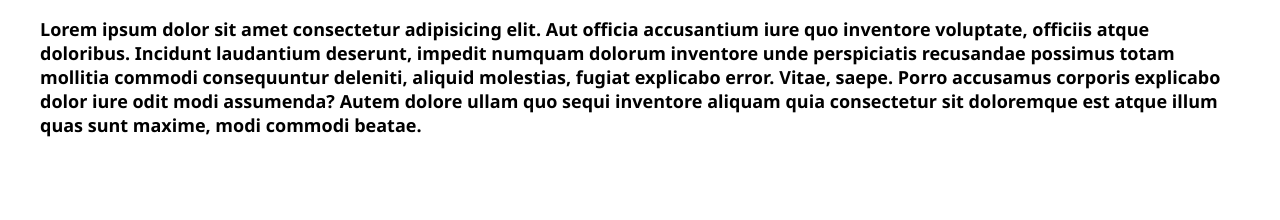
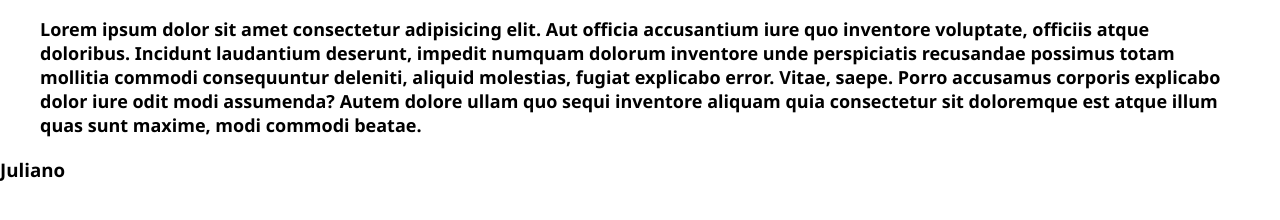
Before and after one commit to julianoventola/teste, a plain HTML site: page index.html in a window 1280 px wide. Shown: the part 96-316 px from the top of the page. Drawn offline with Linux system fonts and the light colour scheme.

Commit message:
feat: add author in footer

```diff
--- a/index.html
+++ b/index.html
@@ -24,7 +24,9 @@
     </section>
   </main>
 
-  <footer></footer>
+  <footer>
+    <h3>Juliano</h3>
+  </footer>
 </body>
 
 </html>
```
